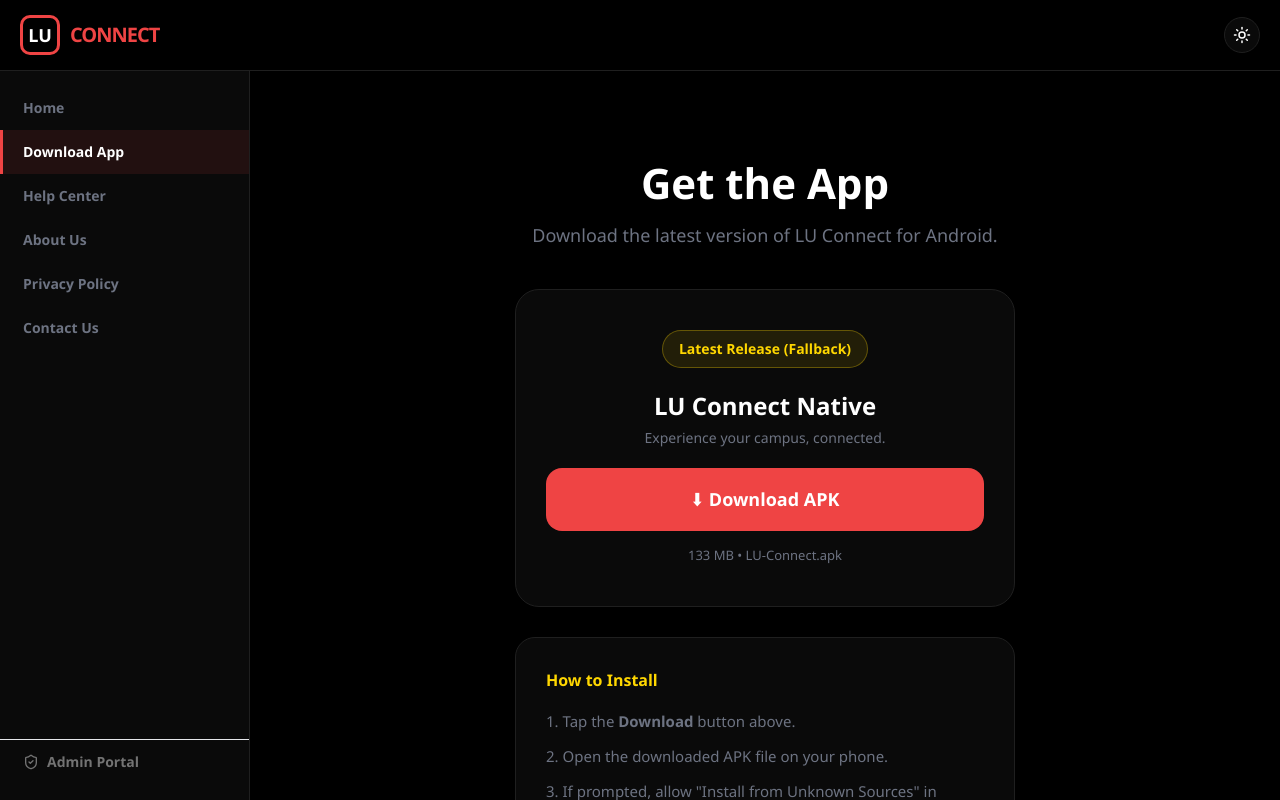
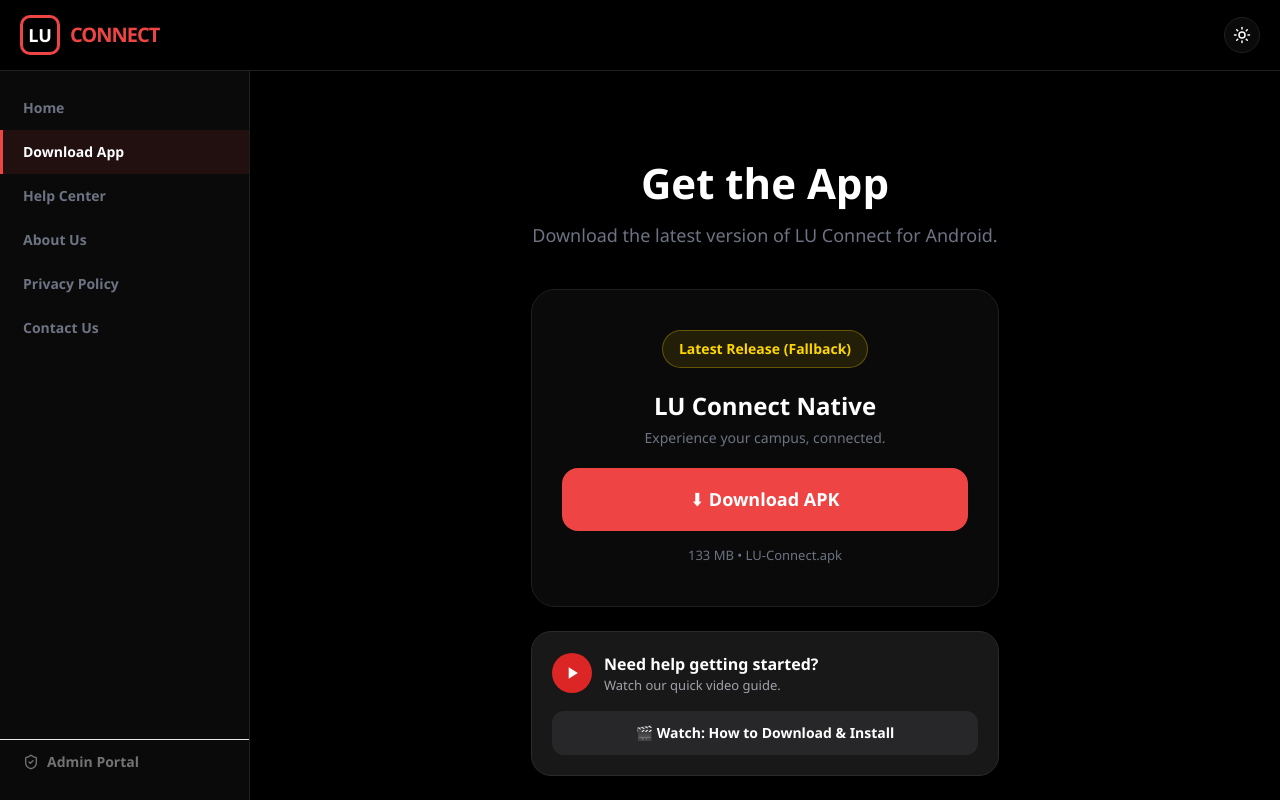
Before and after one commit to InfinitSAM99/lu-connect-website, a Next.js app: page /download in a window 1280 px wide. Shown: the top 800 px of the page. Built offline with nearby package versions, Linux system fonts and the light colour scheme; no server answers.

Commit message:
feat: add YouTube installation tutorial to download page

```diff
--- a/app/download/page.tsx
+++ b/app/download/page.tsx
@@ -15,7 +15,6 @@ export default function Download() {
     try {
       setRelease(prev => ({ ...prev, tag: "Checking for updates..." }));
 
-      // Added ?t= to bypass GitHub's aggressive API caching
       const res = await fetch(`https://api.github.com/repos/${GITHUB_REPO}/releases/latest?t=${Date.now()}`);
 
       if (!res.ok) throw new Error("API limit");
@@ -41,7 +40,7 @@ export default function Download() {
   }, [fetchLatest]);
 
   return (
-    <div className="max-w-[500px] mx-auto py-10 text-center">
+    <div className="max-w-[500px] mx-auto py-10 text-center px-4">
       <div className="mb-10">
         <h1 className="text-[42px] font-black mb-2">Get the App</h1>
         <p className="text-muted text-[18px]">Download the latest version of LU Connect for Android.</p>
@@ -62,7 +61,25 @@ export default function Download() {
         </div>
       </div>
 
-      <div className="bg-surface border border-border rounded-[20px] p-[30px] mt-[30px] text-left">
+      {/* YOUTUBE TUTORIAL SECTION */}
+      <div className="mt-6 bg-[#181818] border border-[#2a2a2a] rounded-[20px] p-5 text-left">
+        <div className="flex items-center gap-3 mb-4">
+          <div className="w-10 h-10 rounded-full bg-red-600 flex items-center justify-center shrink-0">
+            <svg width="20" height="20" viewBox="0 0 24 24" fill="#fff"><path d="M8 5v14l11-7z"/></svg>
+          </div>
+          <div>
+            <h3 className="text-white font-bold text-[16px]">Need help getting started?</h3>
+            <p className="text-[#a1a1aa] text-[13px]">Watch our quick video guide.</p>
+          </div>
+        </div>
+        <div className="flex flex-col gap-2">
+          <a href="https://youtu.be/i_MrSAbc2D8?si=3c2t8VIw4tbYaWSP" target="_blank" rel="noopener noreferrer" className="block w-full bg-[#27272a] hover:bg-[#3f3f46] text-white text-center py-3 rounded-xl text-sm font-semibold transition-colors">
+            🎬 Watch: How to Download & Install
+          </a>
+        </div>
+      </div>
+
+      <div className="bg-surface border border-border rounded-[20px] p-[30px] mt-6 text-left">
         <h3 className="text-luGold mb-4 font-bold">How to Install</h3>
         <ol className="list-decimal list-inside text-muted leading-[1.8] space-y-2 text-[15px]">
           <li>Tap the <strong>Download</strong> button above.</li>
```
